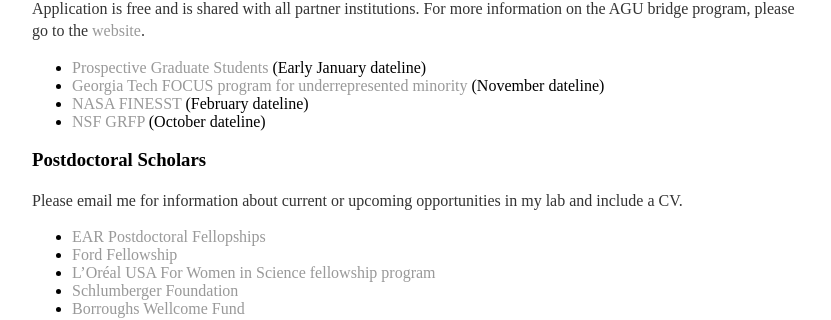
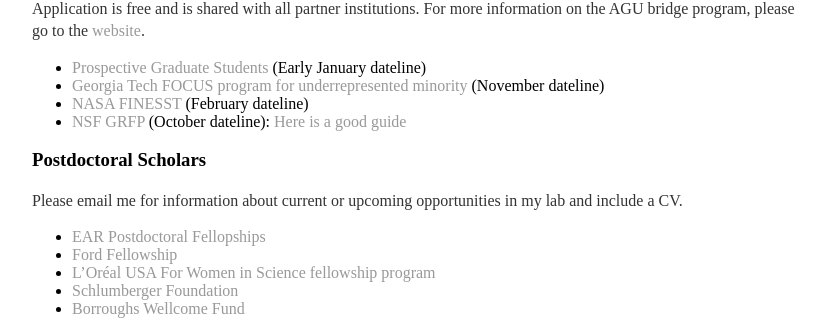
Before and after one commit to joycesim/joycesim.github.io, a Jekyll site: the page built from opportunities/index.md, in a window 1280 px wide. Shown: the part 652-972 px from the top of the page, without its empty margins (224-1055 px from the left). Built offline with Jekyll 4.4.1, drawn with Linux system fonts in a browser that asks for light colours.

Commit message:
Update index.md

```diff
--- a/opportunities/index.md
+++ b/opportunities/index.md
@@ -21,7 +21,7 @@
 * [Prospective Graduate Students](https://eas.gatech.edu/graduate/prospective-graduate-students) (Early January dateline)
 * [Georgia Tech FOCUS program for underrepresented minority](https://focus.gatech.edu/) (November dateline)
 * [NASA FINESST](https://nspires.nasaprs.com/external/solicitations/summary!init.do?solId=%7b87947100-56AE-C4DC-C511-0349862D658A%7d&path=open) (February dateline)
-* [NSF GRFP](https://www.nsfgrfp.org/) (October dateline)
+* [NSF GRFP](https://www.nsfgrfp.org/) (October dateline): [Here is a good guide](https://www.alexhunterlang.com/nsf-fellowship)
 
 ### Postdoctoral Scholars
 Please email me for information about current or upcoming opportunities in my lab and include a CV.
```
